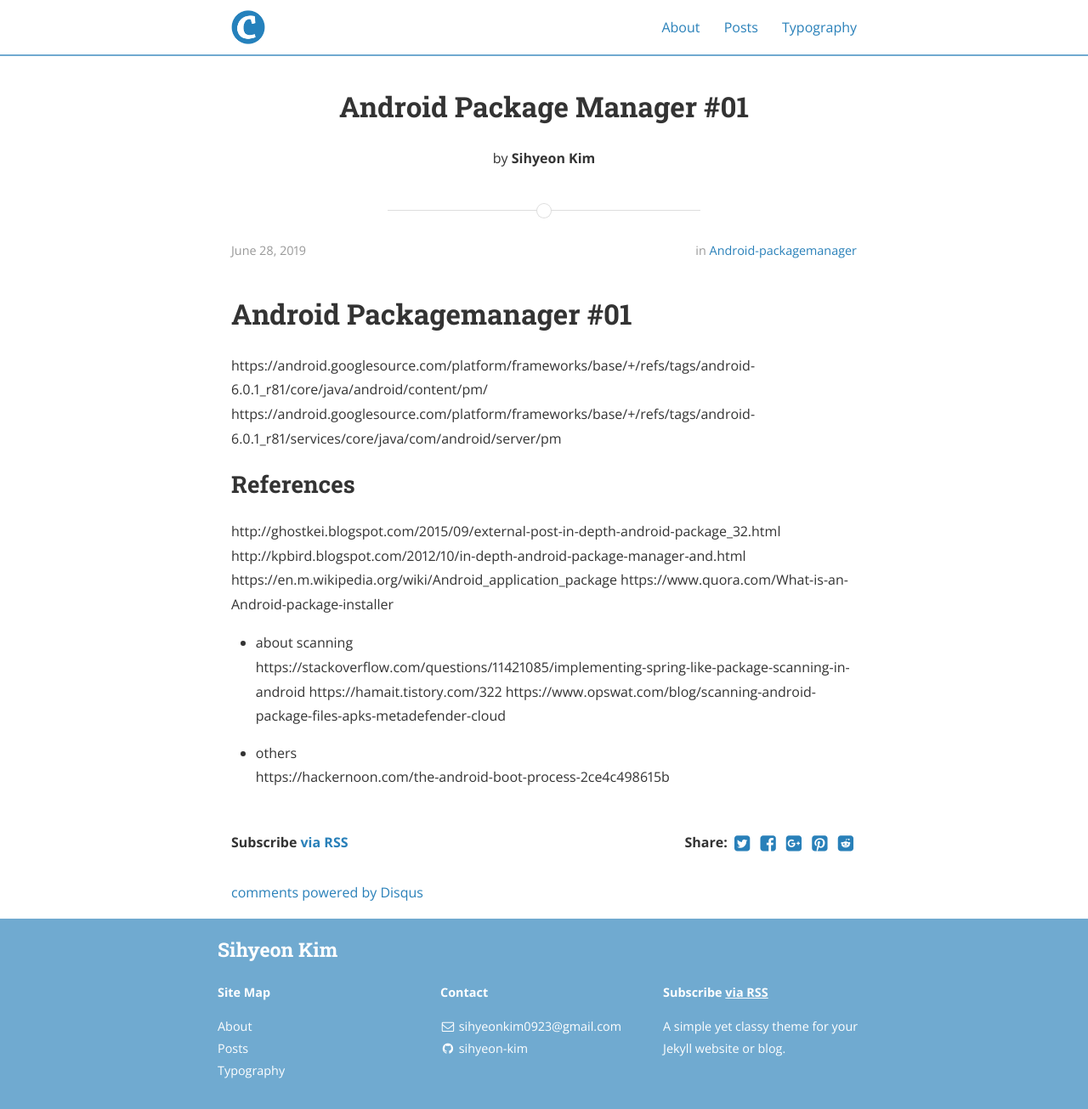
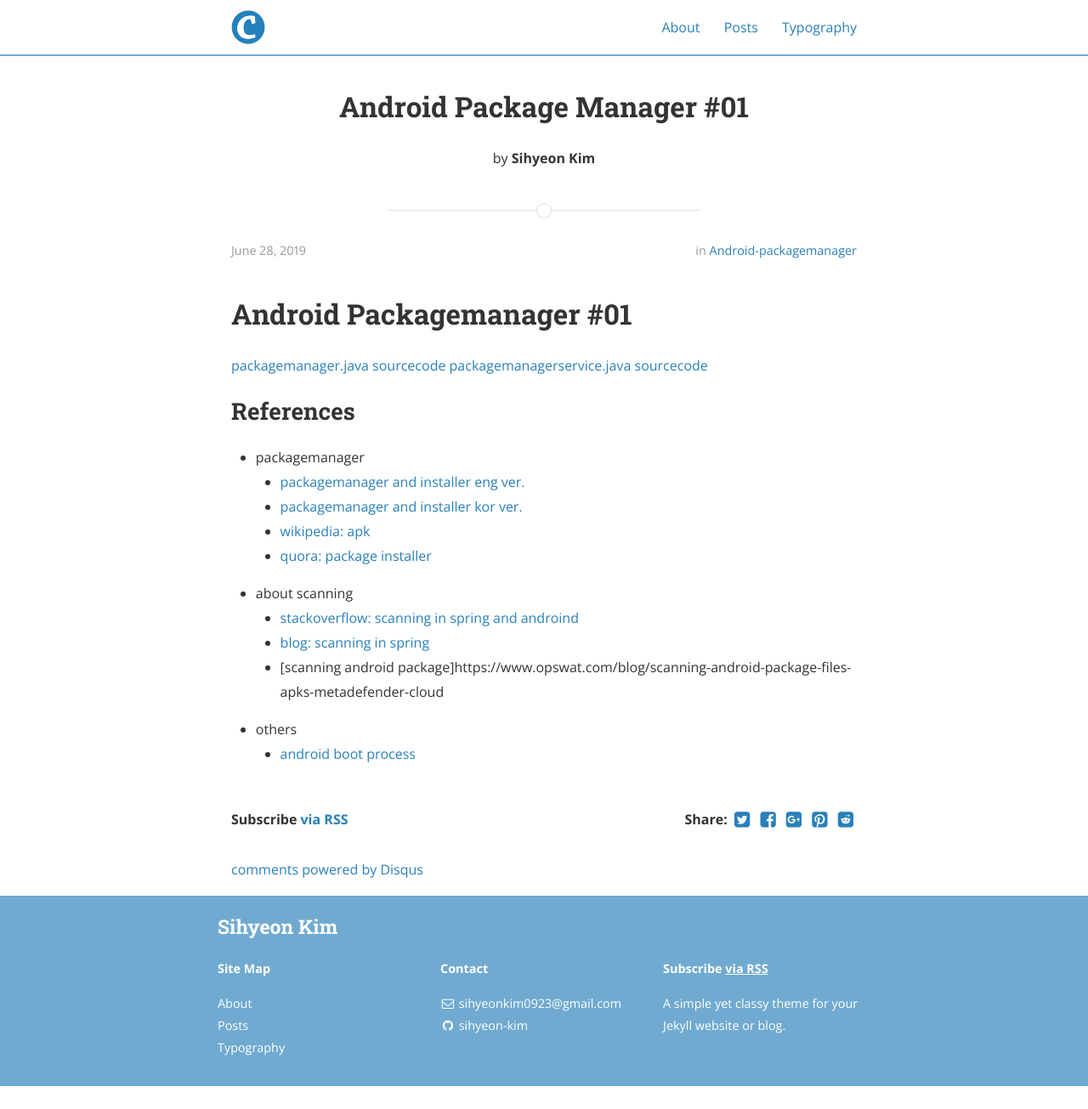
Before and after one commit to sihyeon-kim/sihyeon-kim.github.io, a Jekyll site: the page built from _posts/2019-06-28-Android-Package-Manager-#01.markdown, in a window 1280 px wide. Shown: the whole page at 85% size. Built offline with Jekyll 4.4.1, drawn with Linux system fonts in a browser that asks for light colours; nearby versions of some CDN libraries; comment, search, counter and statistics services are not loaded; after the commit the page ends 1278 px from its top, so only the background shows below that.

Commit message:
Update 2019-06-28-Android-Package-Manager-#01.markdown

```diff
--- a/_posts/2019-06-28-Android-Package-Manager-#01.markdown
+++ b/_posts/2019-06-28-Android-Package-Manager-#01.markdown
@@ -8,21 +8,22 @@ categories: android-packagemanager
 
 # Android Packagemanager #01
 
-https://android.googlesource.com/platform/frameworks/base/+/refs/tags/android-6.0.1_r81/core/java/android/content/pm/
-https://android.googlesource.com/platform/frameworks/base/+/refs/tags/android-6.0.1_r81/services/core/java/com/android/server/pm
+[packagemanager.java sourcecode](https://android.googlesource.com/platform/frameworks/base/+/refs/tags/android-6.0.1_r81/core/java/android/content/pm/)
+[packagemanagerservice.java sourcecode](https://android.googlesource.com/platform/frameworks/base/+/refs/tags/android-6.0.1_r81/services/core/java/com/android/server/pm)
 
 ## References
 
-http://ghostkei.blogspot.com/2015/09/external-post-in-depth-android-package_32.html
-http://kpbird.blogspot.com/2012/10/in-depth-android-package-manager-and.html
-https://en.m.wikipedia.org/wiki/Android_application_package
-https://www.quora.com/What-is-an-Android-package-installer
+- packagemanager
+  - [packagemanager and installer eng ver.](http://ghostkei.blogspot.com/2015/09/external-post-in-depth-android-package_32.html)
+  - [packagemanager and installer kor ver.](http://kpbird.blogspot.com/2012/10/in-depth-android-package-manager-and.html)
+  - [wikipedia: apk](https://en.m.wikipedia.org/wiki/Android_application_package)
+  - [quora: package installer](https://www.quora.com/What-is-an-Android-package-installer)
 
 
 - about scanning
-https://stackoverflow.com/questions/11421085/implementing-spring-like-package-scanning-in-android
-https://hamait.tistory.com/322
-https://www.opswat.com/blog/scanning-android-package-files-apks-metadefender-cloud
+  - [stackoverflow: scanning in spring and androind ](https://stackoverflow.com/questions/11421085/implementing-spring-like-package-scanning-in-android)
+  - [blog: scanning in spring](https://hamait.tistory.com/322)
+  - [scanning android package]https://www.opswat.com/blog/scanning-android-package-files-apks-metadefender-cloud
 
 - others
-https://hackernoon.com/the-android-boot-process-2ce4c498615b
+  - [android boot process](https://hackernoon.com/the-android-boot-process-2ce4c498615b)
```
